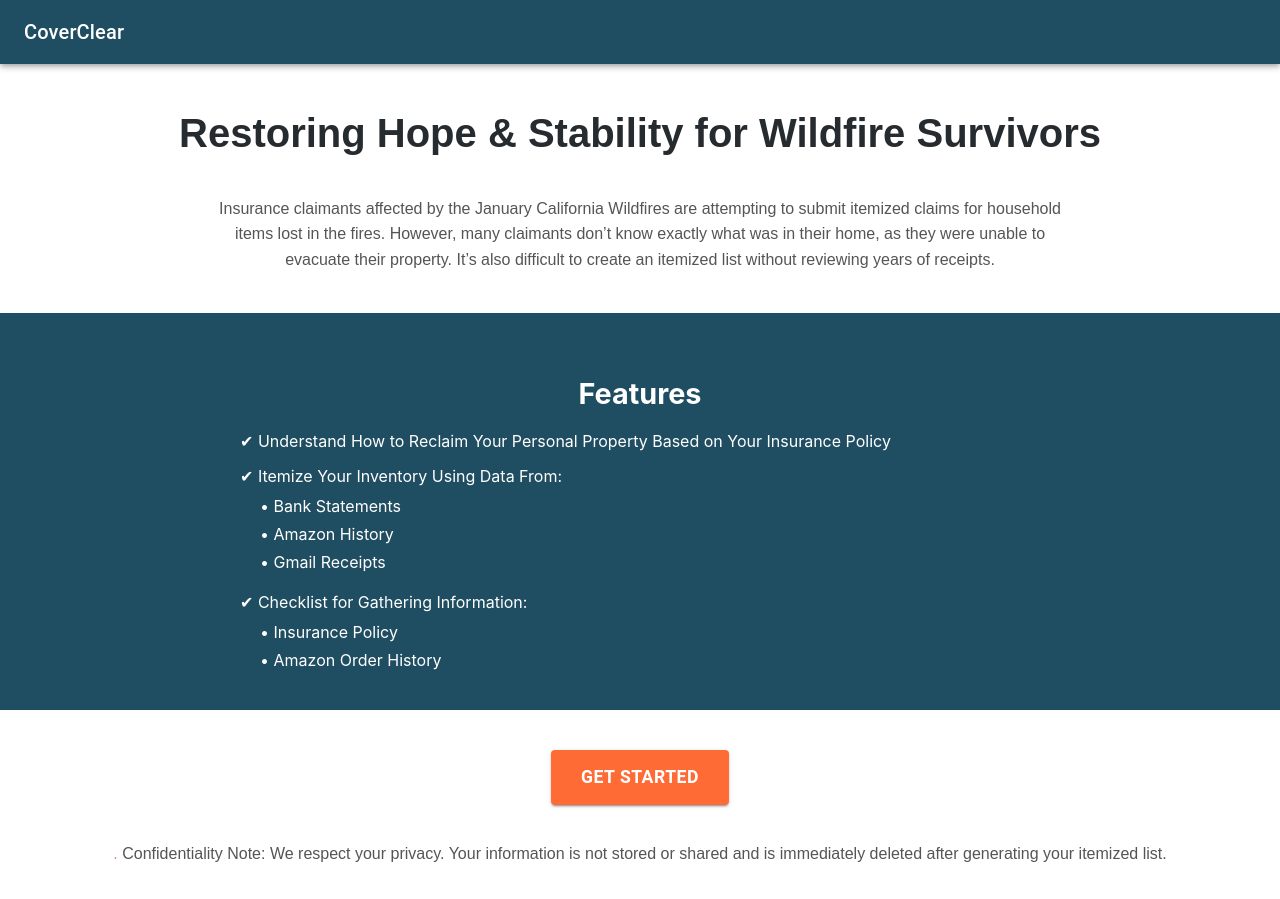
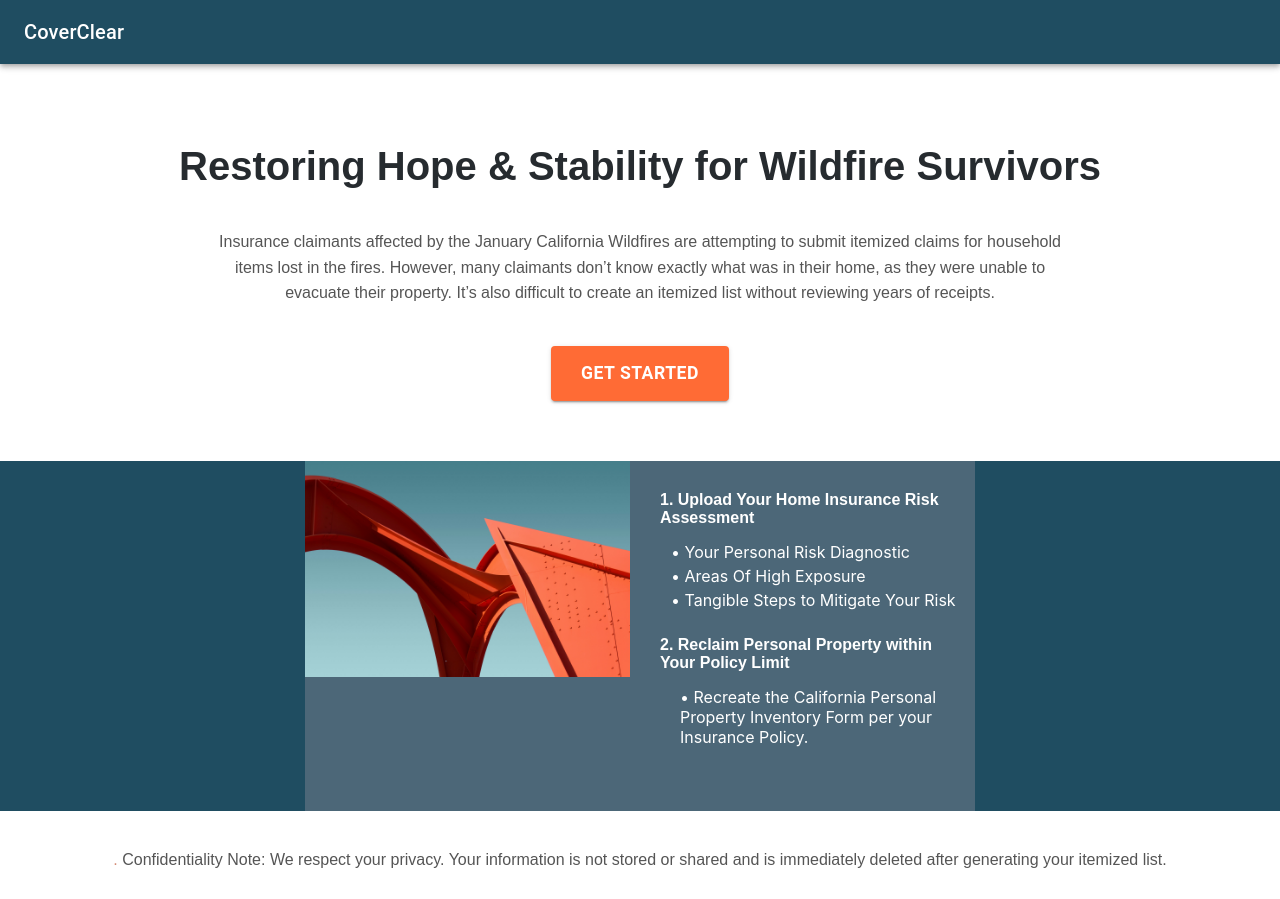
Before and after one commit to YashAgarwal06/Fire-Relief-Insurance, a React (Create React App) app in the folder my-app/: page / in a window 1280 px wide. Built offline with nearby package versions, Linux system fonts and the light colour scheme.

Commit message:
updates to home page

```diff
--- a/my-app/src/pages/Home.js
+++ b/my-app/src/pages/Home.js
@@ -7,6 +7,7 @@ import { IconButton } from '@mui/material';
 import CloseIcon from '@mui/icons-material/Close';
 import '../CoverClear.css';
 import Header from './Header';
+import homePageImage from '../assets/homepageimage.png';
 import { useContextStore } from '../lib/ContextStore';
 
 
@@ -149,8 +150,8 @@ const CoverClear = () => {
     return (
         <div>
             <Header></Header>
-            <div style={{ padding: '20px' }}>
-                <div style={{ textAlign: 'center', marginBottom: '40px' }}>
+            <div style={{  }}>
+                <div style={{ textAlign: 'center', marginTop: '80px', marginBottom: '40px' }}>
                     <h1 style={{ fontSize: '2.5rem', fontWeight: 'bold', color: '#262b2f' }}>
                         Restoring Hope & Stability for Wildfire Survivors
                     </h1>
@@ -164,39 +165,8 @@ const CoverClear = () => {
                         Insurance claimants affected by the January California Wildfires are attempting to submit itemized claims for household items lost in the fires. However, many claimants don’t know exactly what was in their home, as they were unable to evacuate their property. It’s also difficult to create an itemized list without reviewing years of receipts.
                     </p>
                 </div>
-
-                {/* Updated Features Section */}
-                <div style={{
-                    backgroundColor: '#1f4d61',
-                    color: 'white',
-                    padding: '40px 20px',
-                    margin: '40px -20px', // Negative margin to expand width
-                }}>
-                    <h2 style={{ fontSize: '1.8rem', marginBottom: '20px', textAlign: 'center' }}>Features</h2>
-                    <ul style={{ listStyleType: 'none', paddingLeft: 0, maxWidth: '800px', margin: '0 auto' }}>
-                        <li style={{ marginBottom: '15px' }}>
-                            ✔ Understand How to Reclaim Your Personal Property Based on Your Insurance Policy
-                        </li>
-                        <li>
-                            ✔ Itemize Your Inventory Using Data From:
-                            <ul style={{ listStyleType: 'none', paddingLeft: '20px', marginTop: '10px' }}>
-                                <li style={{ marginBottom: '8px' }}>• Bank Statements</li>
-                                <li style={{ marginBottom: '8px' }}>• Amazon History</li>
-                                <li>• Gmail Receipts</li>
-                            </ul>
-                        </li>
-                        <li style={{ marginTop: '20px' }}>
-                            ✔ Checklist for Gathering Information:
-                            <ul style={{ listStyleType: 'none', paddingLeft: '20px', marginTop: '10px' }}>
-                                <li style={{ marginBottom: '8px' }}>• Insurance Policy</li>
-                                <li>• Amazon Order History</li>
-                            </ul>
-                        </li>
-                    </ul>
-                </div>
-
-                {/* Moved Get Started Button */}
-                <div style={{ textAlign: 'center', margin: '40px 0' }}>
+                 {/* Moved Get Started Button */}
+                 <div style={{ textAlign: 'center', marginBottom: '60px' }}>
                     <Button
                         variant="contained"
                         onClick={handleGetStartedClick}
@@ -211,6 +181,53 @@ const CoverClear = () => {
                         Get Started
                     </Button>
                 </div>
+
+                <div
+                    style={{
+                        display: "flex",
+                        backgroundColor: "#1f4d61",
+                        height: "350px",
+                        justifyContent: "center", // Center the blocks horizontally if needed
+                        alignItems: "center", // Center the content inside blocks vertically
+                        margin: '40px -20px', // Negative margin to expand width
+                    }}
+                >
+                    <div style={{ flex: 1, backgroundColor: "blue" }}>
+                    </div>
+                    <div style={{ flex: 1, backgroundColor: "#4C6778", display: 'flex', alignItems: 'flex-start', height: '350px', }}>
+                        <img
+                            src={homePageImage}
+                            alt="Image"
+                            style={{ objectFit: "contain", height: "auto", width: "100%", verticalAlign:'top'}}
+                        />
+                    </div>
+                    <div style={{ flex: 1,  backgroundColor: "#4C6778", color: 'white', minHeight: '350px',maxHeight: '300px', paddingLeft: '20px', justifyContent: 'center', flexDirection: 'column',}}>
+                    <p style={{ marginBottom: '5px', padding: '10px', marginTop: '20px', fontWeight:'bold' }}>
+                            1. Upload Your Home Insurance Risk Assessment
+                        </p>
+                    <ol style={{ listStyleType: 'none', paddingLeft: '1px', paddingRight: '10px', maxWidth: '800px', margin: '0 auto' }}>
+                        <li>
+                            <ul style={{ listStyleType: 'none', paddingLeft: '20px', marginTop: '5px' }}>
+                                <li style={{ marginBottom: '4px' }}>• Your Personal Risk Diagnostic</li>
+                                <li style={{ marginBottom: '4px' }}>• Areas Of High Exposure</li>
+                                <li>• Tangible Steps to Mitigate Your Risk</li>
+                            </ul>
+                        </li>
+                    </ol>
+                    <p style={{ marginBottom: '5px', padding: '10px', fontWeight: 'bold' }}>
+                    2. Reclaim Personal Property within Your Policy Limit                        </p>
+                    <ol style={{ listStyleType: 'none', paddingLeft: '10px', paddingRight: '10px', maxWidth: '800px', margin: '0 auto' }}>
+                        <li>
+                            <ul style={{ listStyleType: 'none', paddingLeft: '20px', marginTop: '5px' }}>
+                                <li>• Recreate the California Personal Property Inventory Form per your Insurance Policy.
+                                </li>
+                            </ul>
+                        </li>
+                    </ol>
+                    </div>
+                    <div style={{ flex: 1, }}></div>
+                </div>
+
 
                 <div style={{
                     margin: '40px auto 0',
```
